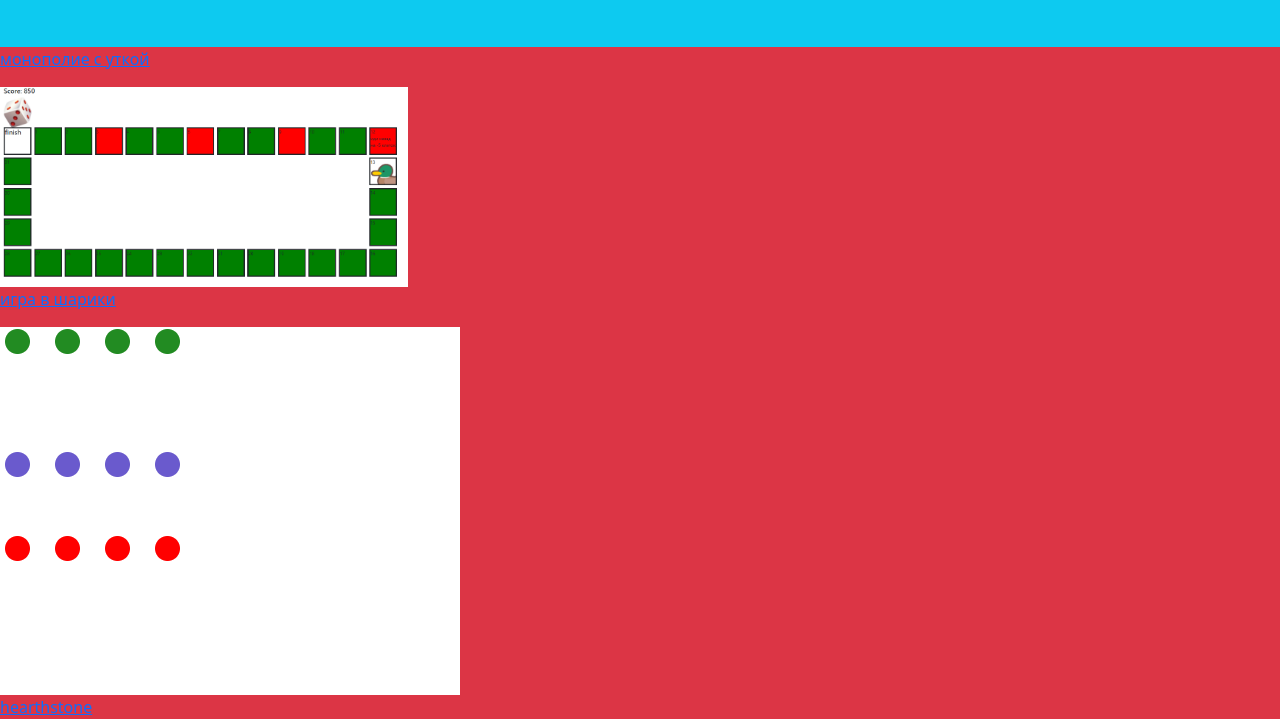
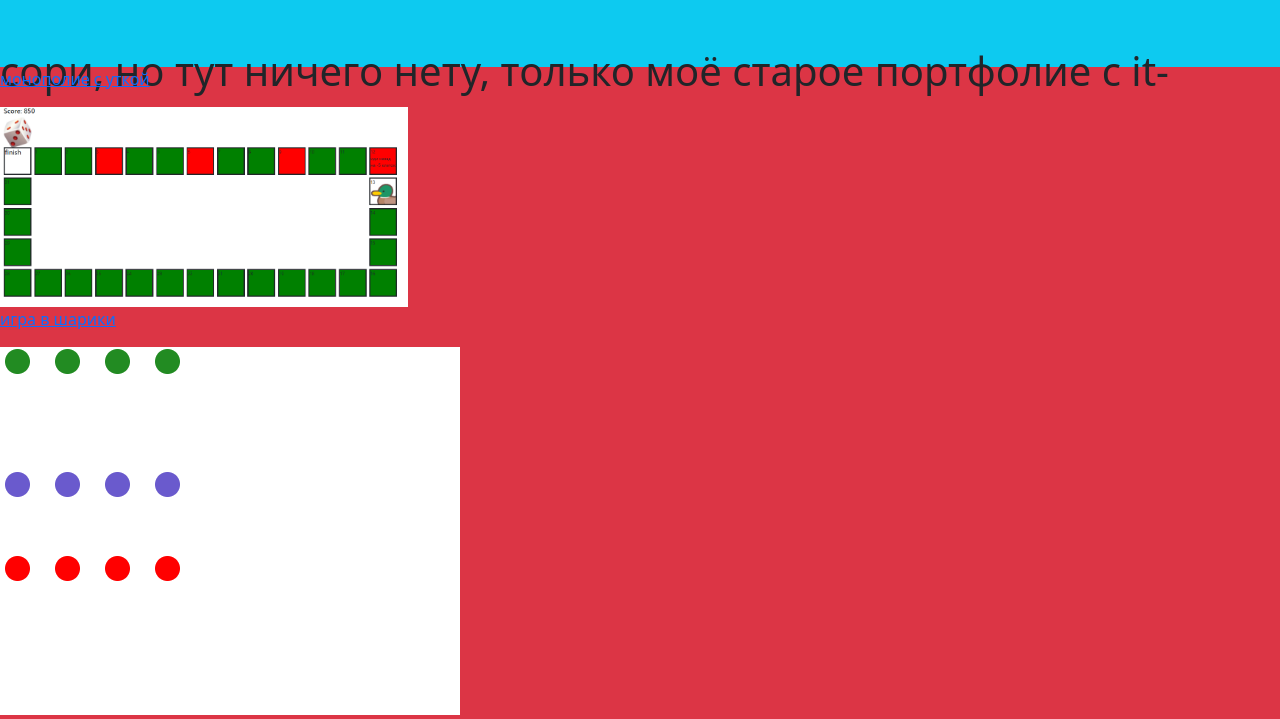
Before and after one commit to SemenMireev/portfolio, a plain HTML site: page index.html in a window 1280 px wide. Shown: the part 53-772 px from the top of the page. Drawn offline with nearby package versions, Linux system fonts and the light colour scheme.

Commit message:
Update index.html

```diff
--- a/index.html
+++ b/index.html
@@ -9,6 +9,9 @@
 	<div class="bg-danger" style="height:2500px;">
 		<div class="col bg-info" style="height:100px;">
 			<h1>Мыреев Семён</h1>
+		</div>
+		<div class="col bg-info" style="height:20px;">
+			<h1>сори, но тут ничего нету, только моё старое портфолие с it-школы</h1>
 		</div>
 		<div style="">
 			<p><a href="https://semenmireev.github.io/duck-monpolia/">монополие с уткой</a></p>
```
